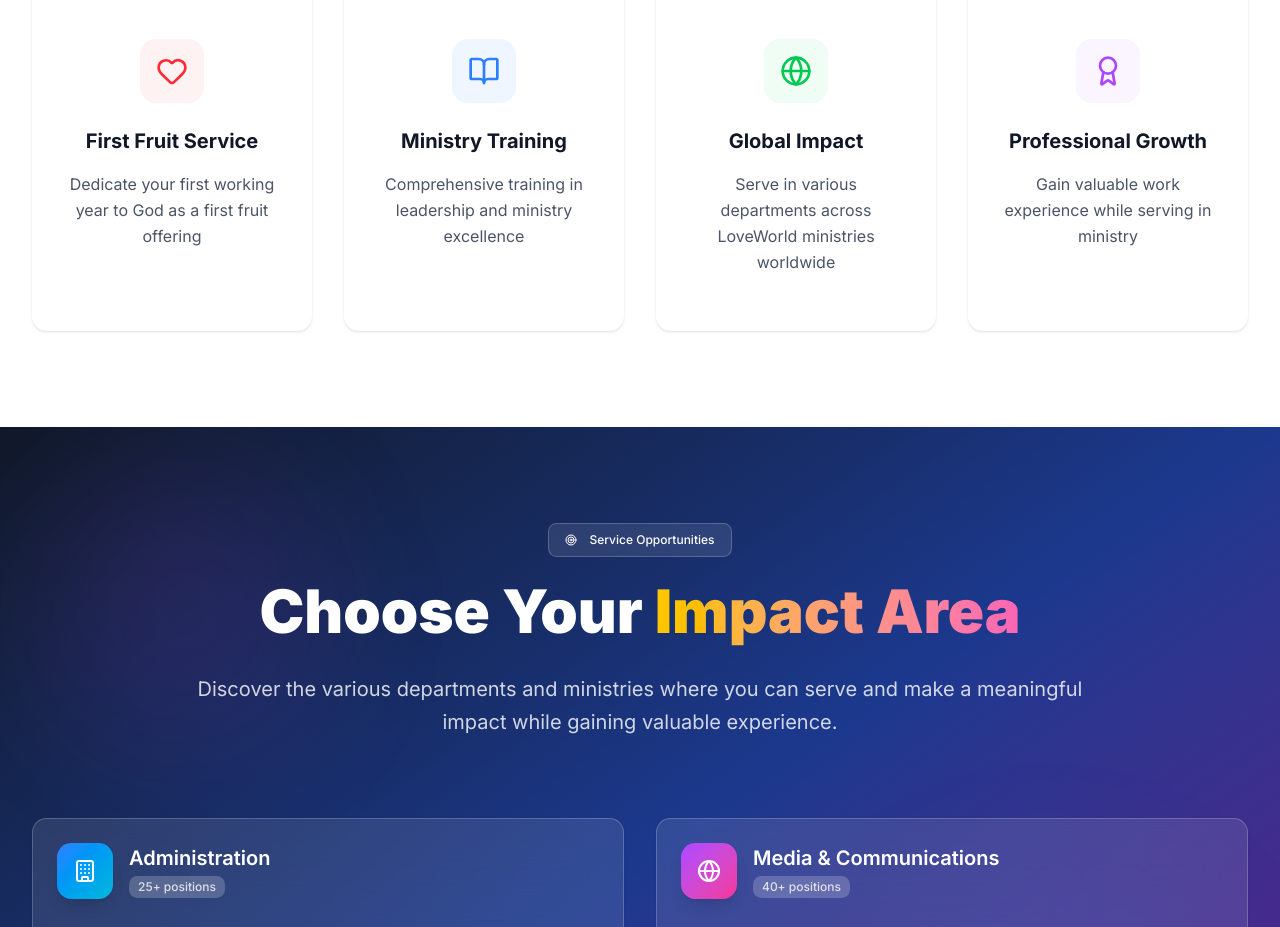
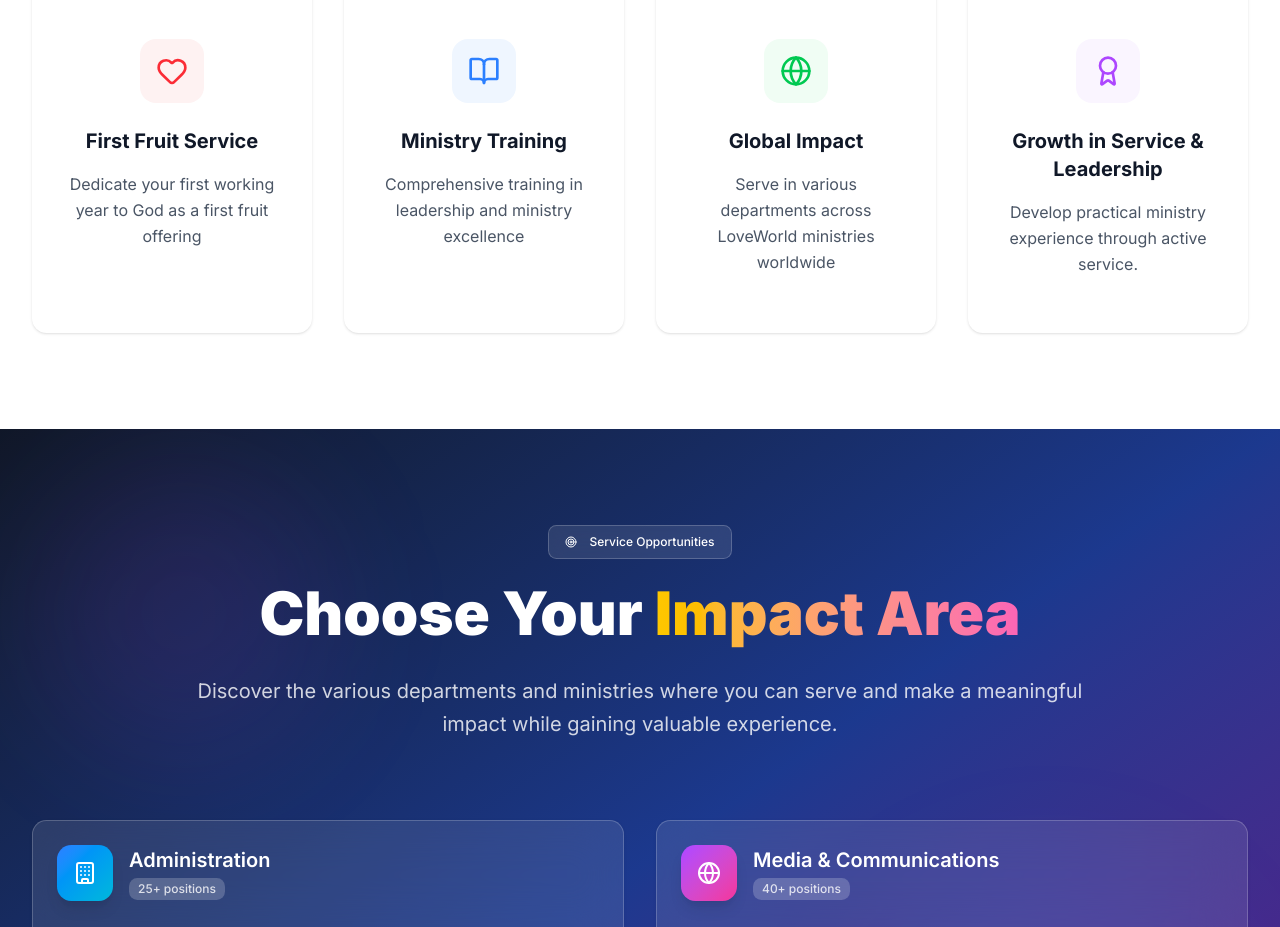
Before and after one commit to obrucheoghene/vgss-digital-platform, a Next.js app: page / in a window 1280 px wide. Shown: the part 2040-2967 px from the top of the page. Built offline with nearby package versions, Linux system fonts and the light colour scheme.

Commit message:
refactor: enhance KingsChatCompletePage with Suspense and update blog post titles and descriptions

```diff
--- a/src/app/auth/kingschat-complete/page.tsx
+++ b/src/app/auth/kingschat-complete/page.tsx
@@ -1,11 +1,11 @@
 "use client";
 
-import { useEffect, useState } from "react";
+import { Suspense, useEffect, useState } from "react";
 import { useRouter, useSearchParams } from "next/navigation";
 import { signIn, getSession } from "next-auth/react";
 import { Loader2 } from "lucide-react";
 
-export default function KingsChatCompletePage() {
+function KingsChatCompleteContent() {
   const router = useRouter();
   const searchParams = useSearchParams();
   const [error, setError] = useState("");
@@ -77,3 +77,17 @@ export default function KingsChatCompletePage() {
     </div>
   );
 }
+
+export default function KingsChatCompletePage() {
+  return (
+    <Suspense
+      fallback={
+        <div className="min-h-screen bg-gradient-to-br from-primary via-primary/90 to-primary/80 flex items-center justify-center">
+          <Loader2 className="h-8 w-8 animate-spin text-white" />
+        </div>
+      }
+    >
+      <KingsChatCompleteContent />
+    </Suspense>
+  );
+}
--- a/src/app/blog/page.tsx
+++ b/src/app/blog/page.tsx
@@ -33,7 +33,7 @@ import { Footer } from "@/components/footer";
 const blogPosts = [
   {
     id: 1,
-    title: "How VGSS Transformed My Career Path",
+    title: "How VGSS Shaped My Purpose and Service Journey",
     excerpt:
       "Discover how one graduate's decision to give their first year to God opened doors they never imagined possible. A story of faith, service, and professional growth.",
     author: "John Adeyemi",
@@ -42,7 +42,7 @@ const blogPosts = [
     category: "Success Stories",
     image: "JA",
     featured: true,
-    tags: ["Testimonials", "Career Growth"],
+    tags: ["Testimonials", "Purpose", "Growth"],
   },
   {
     id: 2,
--- a/src/app/page-v1.tsx
+++ b/src/app/page-v1.tsx
@@ -106,7 +106,7 @@ export default function HomePage() {
       role: "VGSS Graduate 2023",
       location: "Abuja, Nigeria",
       quote:
-        "The training and mentorship I received prepared me for leadership in both ministry and my career.",
+        "The training and mentorship I received prepared me for leadership in both ministry and life.",
       rating: 5,
     },
     {
@@ -130,7 +130,7 @@ export default function HomePage() {
     if (searchTerm.trim()) {
       // Navigate to search page with query
       window.location.href = `/graduate/search?q=${encodeURIComponent(
-        searchTerm
+        searchTerm,
       )}`;
     }
   };
--- a/src/app/page.tsx
+++ b/src/app/page.tsx
@@ -49,7 +49,7 @@ export default function HomePage() {
       title: "Give Your First Year to God",
       subtitle: "Join the Volunteer Graduate Service Scheme",
       description:
-        "Transform your career while serving in LoveWorld ministries worldwide",
+        "Grow in purpose and excellence as you dedicate your first year to serving God.",
       gradient: "from-purple-600 via-blue-600 to-teal-500",
       icon: Crown,
     },
@@ -63,9 +63,9 @@ export default function HomePage() {
     },
     {
       title: "Build Your Future",
-      subtitle: "Professional Growth in Ministry",
+      subtitle: "Growth in Service & Leadership",
       description:
-        "Gain valuable work experience in various ministry departments globally",
+        "Develop practical ministry experience through active service.",
       gradient: "from-emerald-500 via-cyan-500 to-blue-600",
       icon: Zap,
     },
@@ -103,8 +103,9 @@ export default function HomePage() {
     },
     {
       icon: Award,
-      title: "Professional Growth",
-      description: "Gain valuable work experience while serving in ministry",
+      title: "Growth in Service & Leadership",
+      description:
+        "Develop practical ministry experience through active service.",
       color: "text-purple-500 bg-purple-50",
     },
   ];
```
